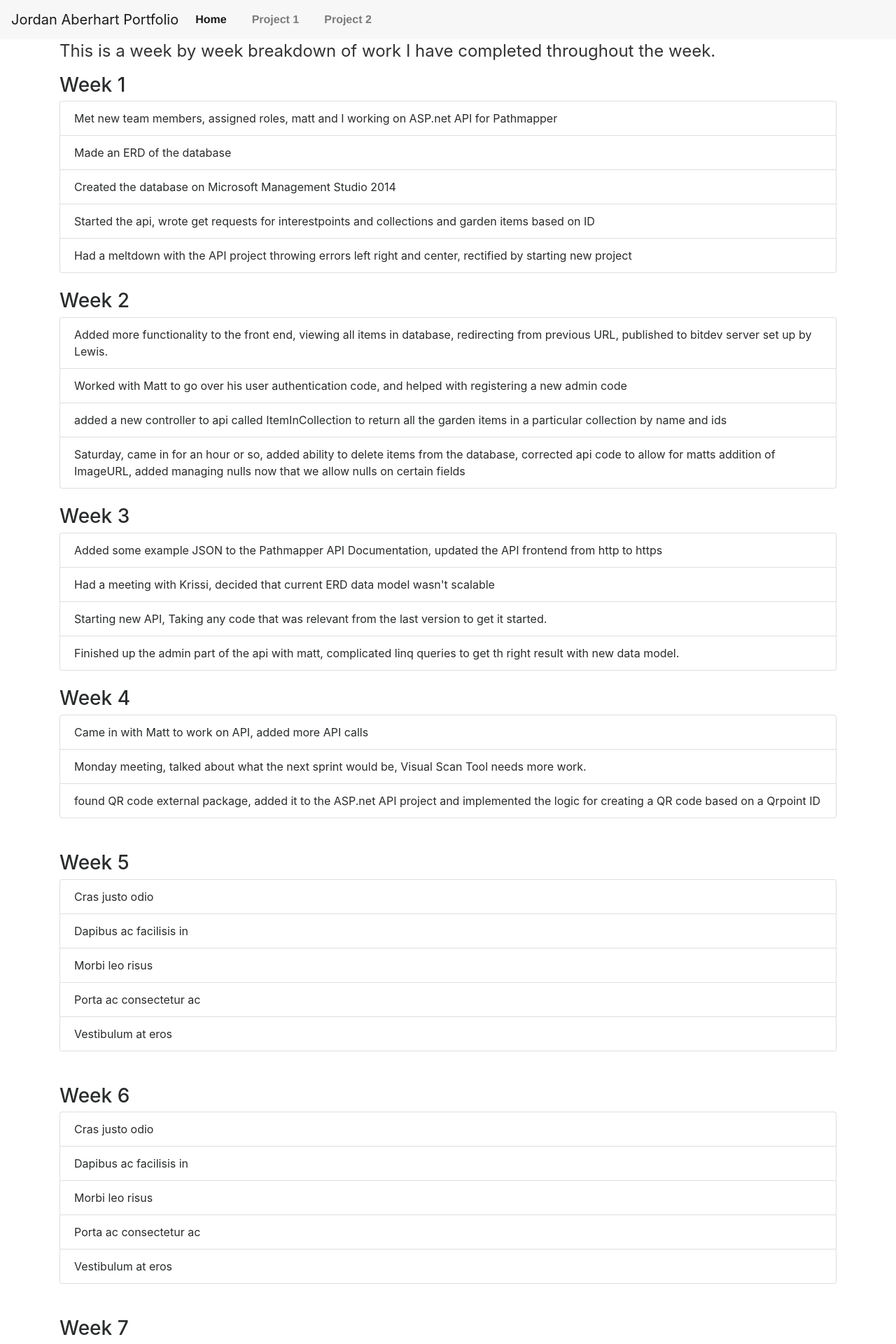
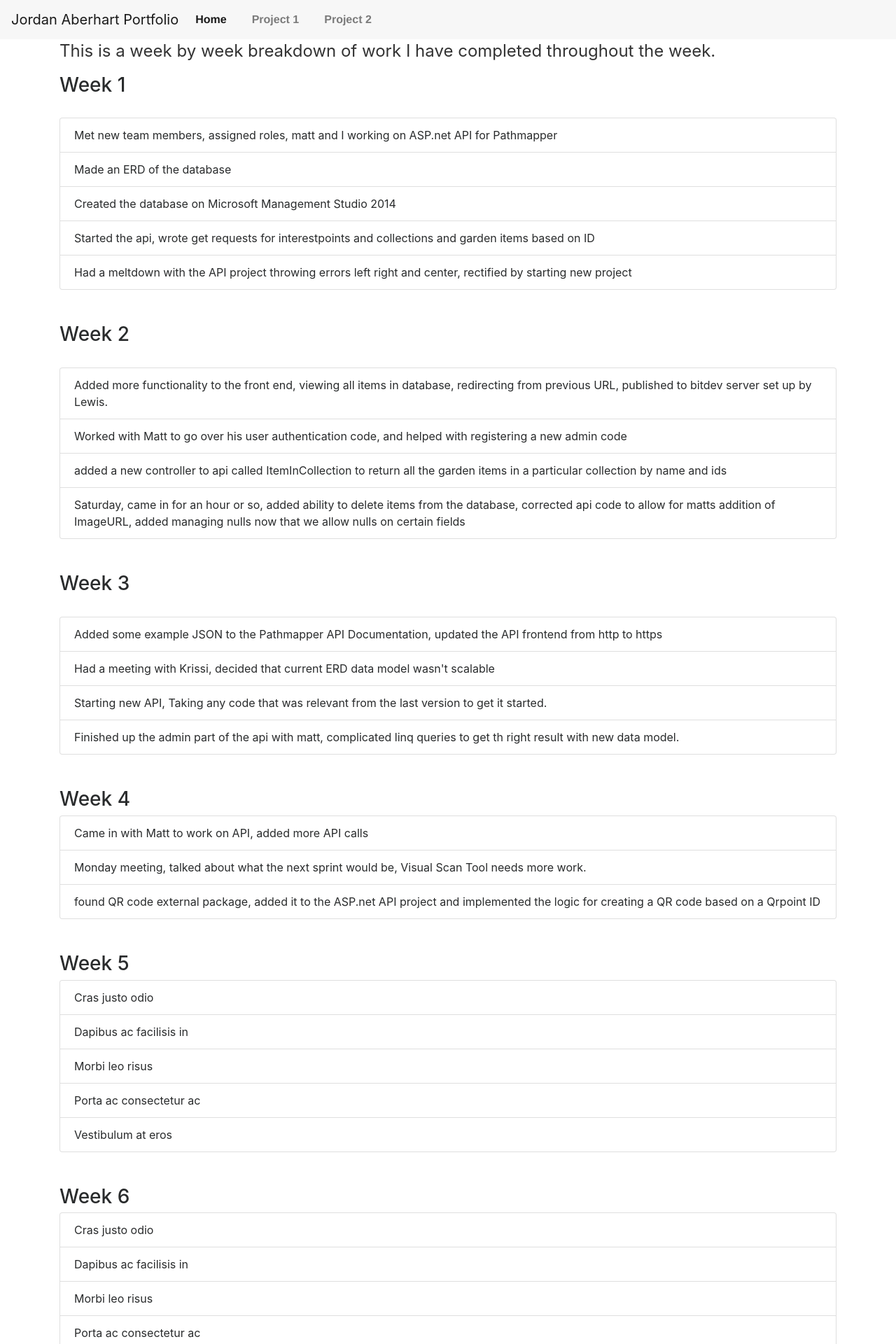
Before and after one commit to aberhjk1/aberhjk1.github.io, a Jekyll site: the page built from project2.html, in a window 1280 px wide. Shown: the top 1920 px of the page at 70% size. Built offline with Jekyll 4.4.1, drawn with Linux system fonts in a browser that asks for light colours; nearby versions of some CDN libraries.

```diff
--- a/project2.html
+++ b/project2.html
@@ -7,7 +7,7 @@ title: Jordan Aberhart Evidence Portfolio
 		This is a week by week breakdown of work I have completed throughout the week.
 		</p>
 
-    <h3>Week 1</h3>
+    <h3>Week 1</h3><br>
 		<ul class="list-group">
 	  	<li class="list-group-item">Met new team members, assigned roles, matt and I working on ASP.net API for Pathmapper</li>
 	  	<li class="list-group-item">Made an ERD of the database</li>
@@ -15,24 +15,24 @@ title: Jordan Aberhart Evidence Portfolio
 	  	<li class="list-group-item">Started the api, wrote get requests for interestpoints and collections and garden items based on ID</li>
 	  	<li class="list-group-item">Had a meltdown with the API project throwing errors left right and center, rectified by starting new project</li>
 		</ul>
-<br>
+<br><br>
 
-		<h3>Week 2</h3>
+		<h3>Week 2</h3><br>
 		<ul class="list-group">
 	  	<li class="list-group-item">Added more functionality to the front end, viewing all items in database, redirecting from previous URL, published to bitdev server set up by Lewis. </li>
 	  	<li class="list-group-item">Worked with Matt to go over his user authentication code, and helped with registering a new admin code</li>
 	  	<li class="list-group-item">added a new controller to api called ItemInCollection to return all the garden items in a particular collection by name and ids</li>
 	  	<li class="list-group-item">Saturday, came in for an hour or so, added ability to delete items from the database, corrected api code to allow for matts addition of ImageURL, added managing nulls now that we allow nulls on certain fields</li>
 		</ul>
-<br>
-		<h3>Week 3</h3>
+<br><br>
+		<h3>Week 3</h3><br>
 		<ul class="list-group">
 	  	<li class="list-group-item">Added some example JSON to the Pathmapper API Documentation, updated the API frontend from http to https</li>
 	  	<li class="list-group-item">Had a meeting with Krissi, decided that current ERD data model wasn't scalable</li>
 	  	<li class="list-group-item">Starting new API, Taking any code that was relevant from the last version to get it started.</li>
 	  	<li class="list-group-item">Finished up the admin part of the api with matt, complicated linq queries to get th right result with new data model.</li>
 		</ul>
-<br>
+<br><br>
 		<h3>Week 4</h3>
 		<ul class="list-group">
 	  	<li class="list-group-item">Came in with Matt to work on API, added more API calls</li>
```
